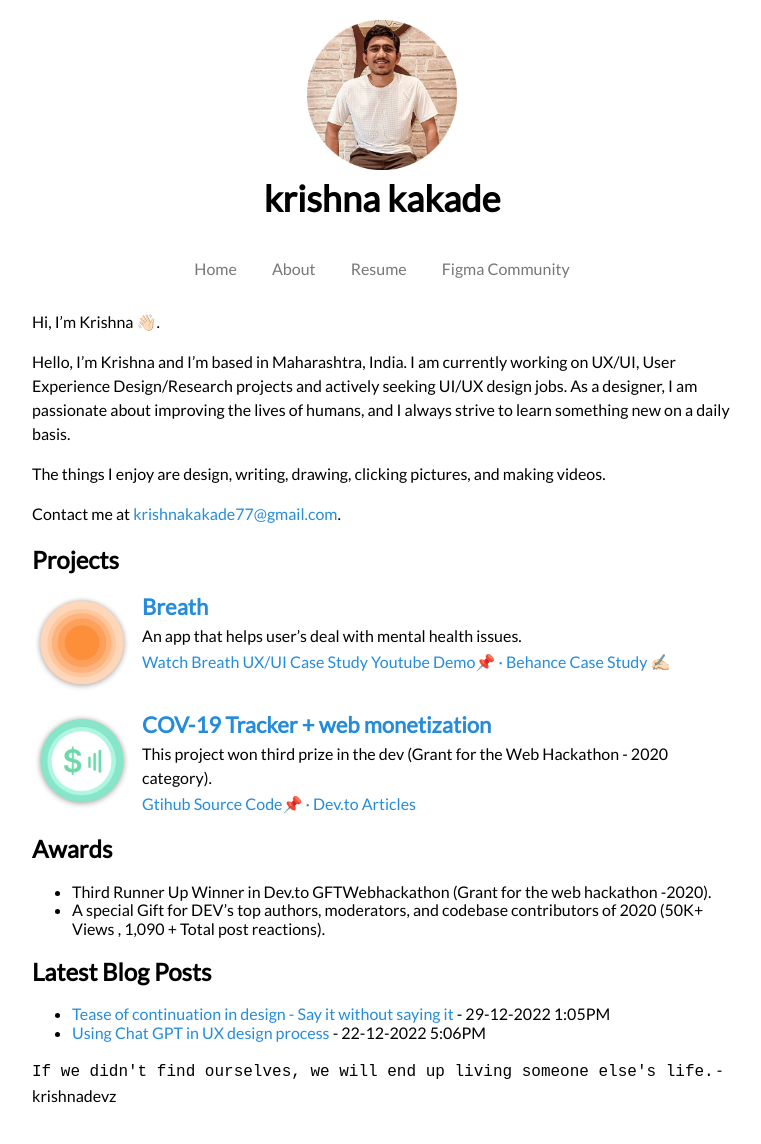
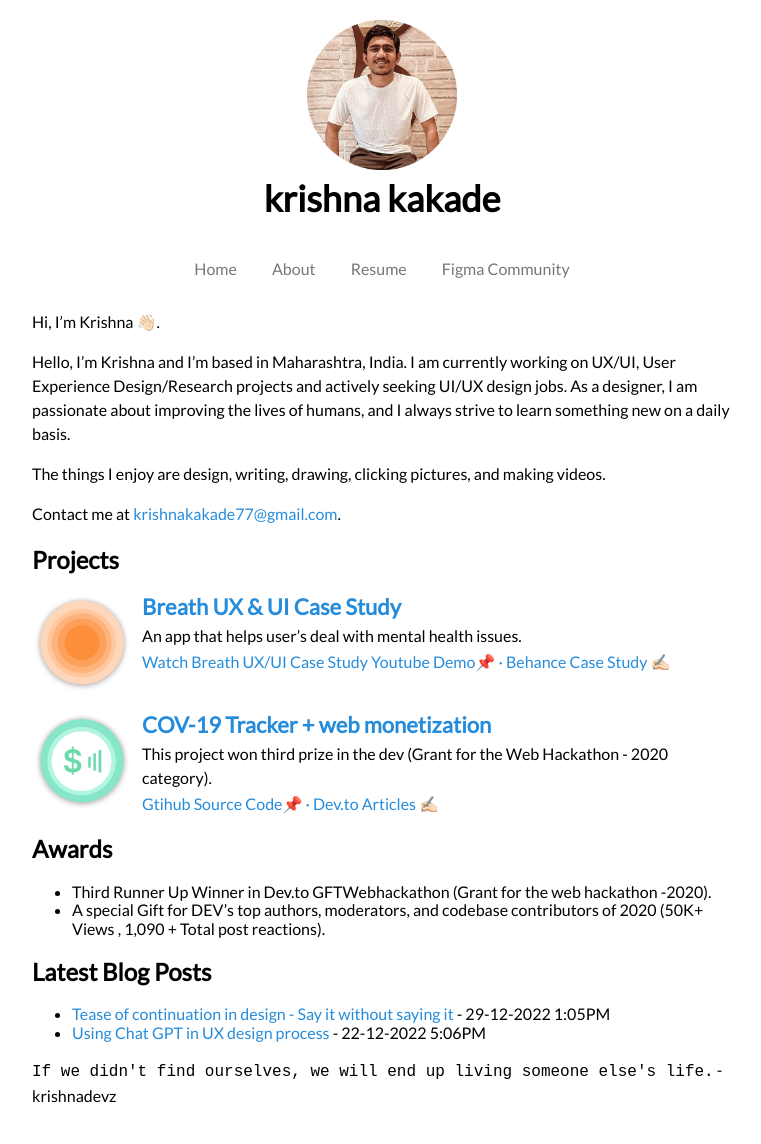
Before and after one commit to krishnadevz/krishnadevz.github.io, a Jekyll site: the page built from index.md, in a window 1280 px wide. Shown: the whole page, without its empty margins (258-1019 px from the left). Built offline with Jekyll 4.4.1, drawn with Linux system fonts in a browser that asks for light colours; nearby versions of some CDN libraries.

Commit message:
updated projects

```diff
--- a/_data/projects.yml
+++ b/_data/projects.yml
@@ -1,7 +1,7 @@
-- title: Breath
+- title: Breath UX & UI Case Study
   img: breathlogo.png
   description: An app that helps user’s deal with mental health issues.
-  url: https://youtube.com/spanningtree/
+  url: https://www.youtube.com/watch?v=puDgjsLEBfk&t=1s&ab_channel=krishnadevz
 
   category: project
   links:
@@ -20,5 +20,5 @@
   links:
     - name: Gtihub Source Code📌
       url: https://github.com/itshally/wb-covid19
-    - name: Dev.to Articles
+    - name: Dev.to Articles ✍🏻
       url: https://dev.to/krishnakakade/final-submission-covid-19-tracker-news-1m94
```
